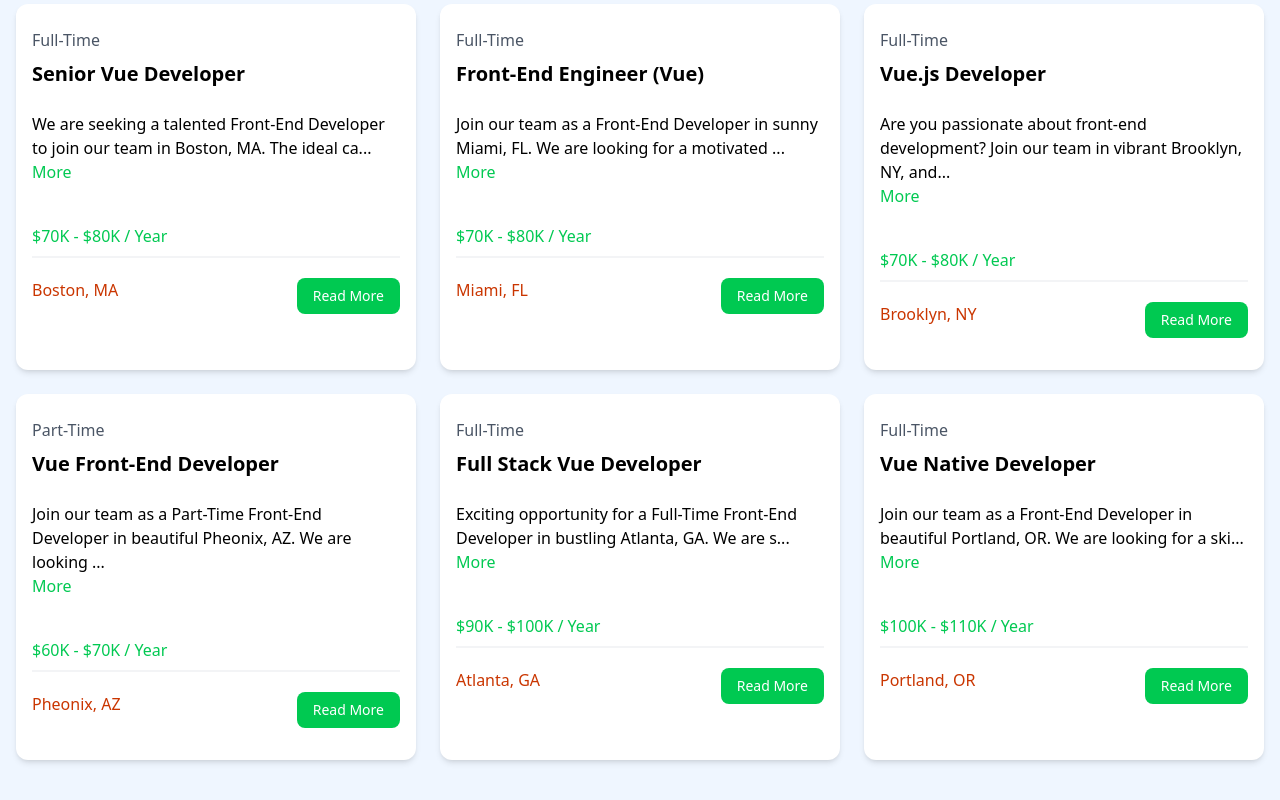
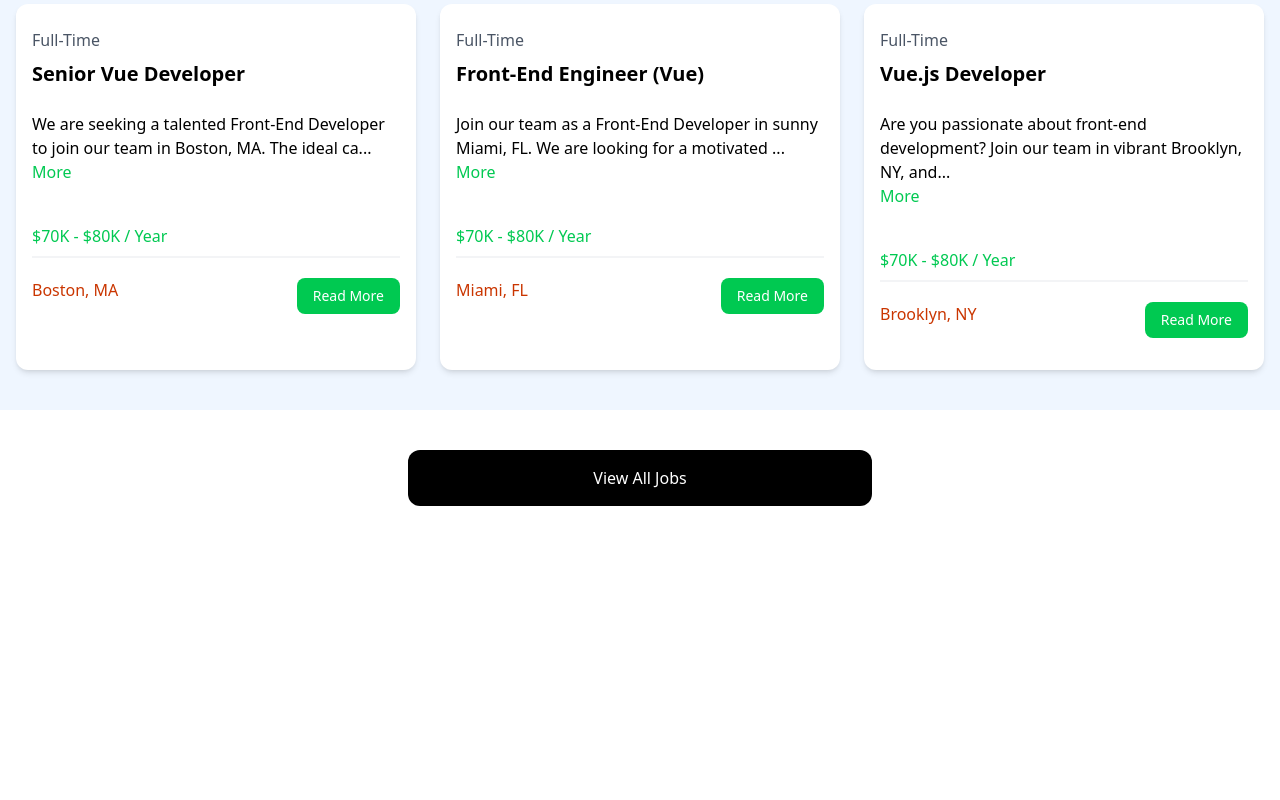
Before and after one commit to AnilBASARAN/vueme, a Vue app: page / in a window 1280 px wide. Shown: the part 385-1185 px from the top of the page. After the commit the page ends 931 px from the top, so only its background shows below. Built offline with nearby package versions, Linux system fonts and the light colour scheme.

Commit message:
added some limit and buttons

```diff
--- a/src/App.vue
+++ b/src/App.vue
@@ -9,5 +9,5 @@
   <Navbar />
   <Hero title="Test Title" subtitle="Dont test me" />
   <HomeCards />
-  <JobListings />
+  <JobListings :limit="3" :showButton="true" />
 </template>
--- a/src/components/JobListing.vue
+++ b/src/components/JobListing.vue
@@ -1,5 +1,5 @@
 <script setup>
-import { RouterLink } from 'vue-router';
+
 import { defineProps, ref, computed } from 'vue';
 
 const props = defineProps({
@@ -51,7 +51,7 @@
           {{ job.location }}
         </div>
         <a
-          href="'/jobs/' + job.id"
+          :href="'/job/' + job.id"
           class="h-[36px] bg-green-500 hover:bg-green-600 text-white px-4 py-2 rounded-lg text-center text-sm"
         >
           Read More
--- a/src/components/JobListings.vue
+++ b/src/components/JobListings.vue
@@ -1,7 +1,15 @@
 <script setup>
 import JobListing from './JobListing.vue';
 import jobData from '@/jobs2.json'
-import { ref } from 'vue';
+import { ref,defineProps } from 'vue';
+
+defineProps({
+    limit:Number,
+    showButton: {
+        type: Boolean,
+        default: true
+    }
+})
 
 const jobs = ref(jobData);
 console.log(jobs.value);
@@ -12,12 +20,16 @@
         <div class="container-xl lg:container m-auto ">
             <h2 class="text-3xl font-bold text-green-500 mb-6">Browse Jobs</h2>
             <div class="grid grid-cols-1 md:grid-cols-3 gap-6">
- <JobListing v-for="job in jobs" :key="job.id" :job="job" />
+ <JobListing v-for="job in jobs.slice(0, limit || jobs.length)" :key="job.id" :job="job" />
 
             </div>
         </div>
 
     </section>
+<section v-if="showButton" class = "m-auto max-w-lg my-10 px-6">
+<a href="jobs" class=" block bg-black text-white text-center py-4 px-6 rounded-xl hover:bg-gray-700">View All Jobs</a>
 
 
+</section>
+
 </template>
```
